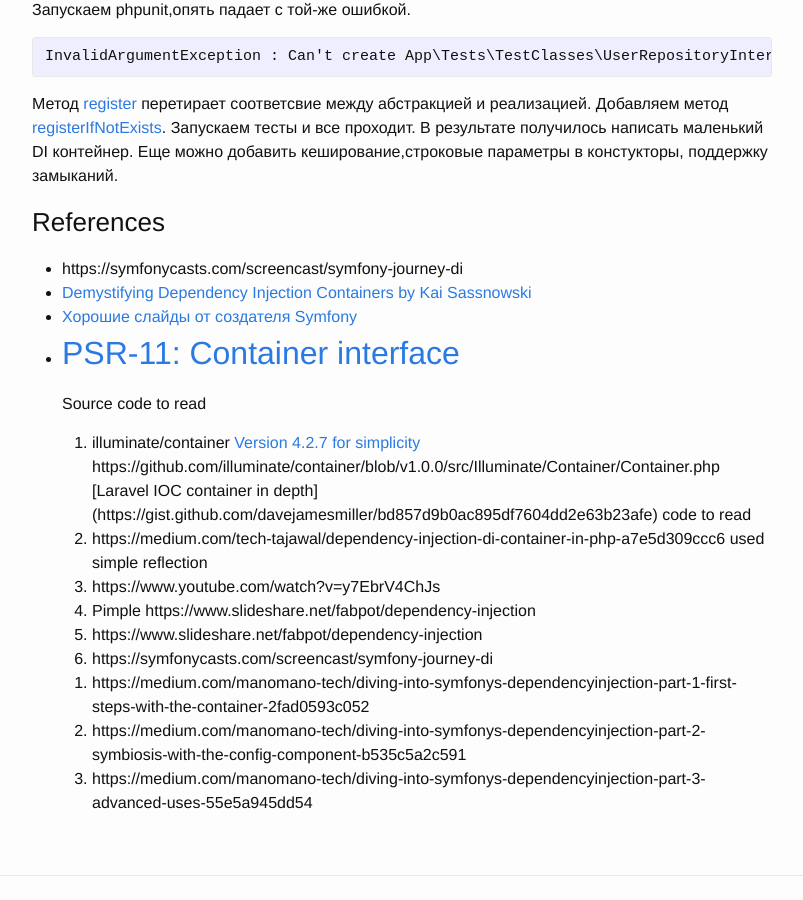
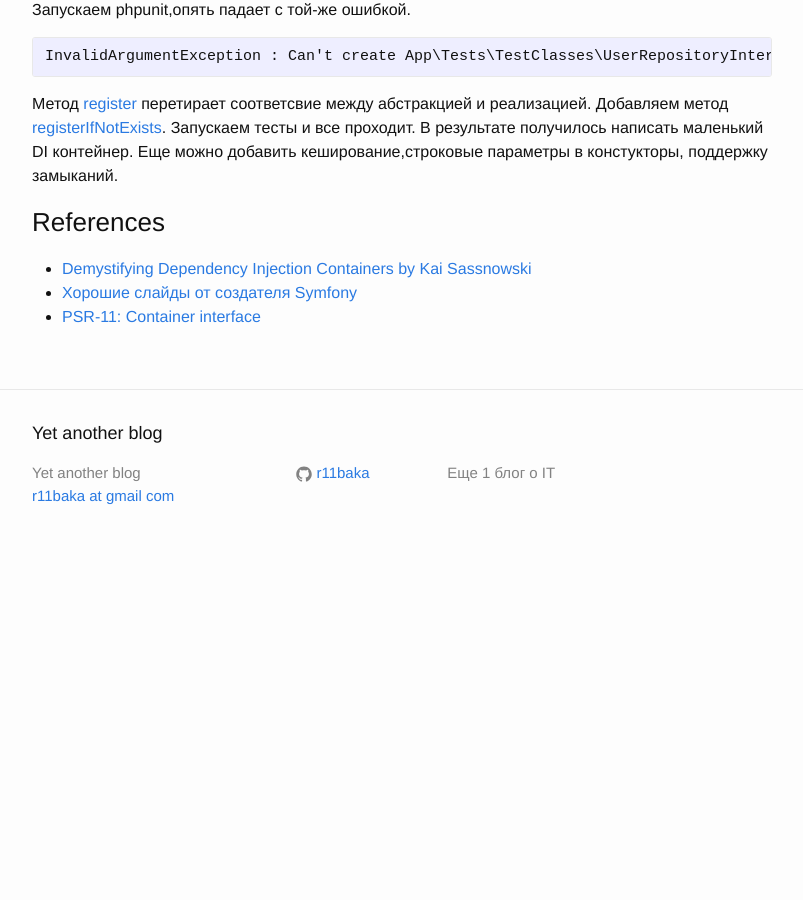
Before and after one commit to R11baka/r11baka.github.io, a Jekyll site: the page built from _posts/2021-05-24-DI.md, in a window 1280 px wide and 900 px high, scrolled down 8913 px. Shown: the whole window, without its empty margins (238-1041 px from the left). Built offline with Jekyll 4.4.1, drawn with Linux system fonts in a browser that asks for light colours; comment, search, counter and statistics services are not loaded; after the commit the page ends 9480 px from its top, so only the background shows below that.

Commit message:
Update 2021-05-24-DI.md

```diff
--- a/_posts/2021-05-24-DI.md
+++ b/_posts/2021-05-24-DI.md
@@ -358,20 +358,6 @@ InvalidArgumentException : Can't create App\Tests\TestClasses\UserRepositoryInte
 В результате получилось написать маленький DI контейнер. Еще можно добавить кеширование,строковые параметры в констукторы, поддержку замыканий.
 
 ### References
-* https://symfonycasts.com/screencast/symfony-journey-di
 * [Demystifying Dependency Injection Containers by Kai Sassnowski](https://www.youtube.com/watch?v=y7EbrV4ChJs)
 * [Хорошие слайды от создателя Symfony](https://www.slideshare.net/fabpot/dependency-injection)
 * [PSR-11: Container interface](https://www.php-fig.org/psr/psr-11/)
----
-Source code to read
-1. illuminate/container [Version 4.2.7 for simplicity](https://github.com/illuminate/container/blob/v4.2.7/Container.php)
-https://github.com/illuminate/container/blob/v1.0.0/src/Illuminate/Container/Container.php
-    [Laravel IOC container in depth] (https://gist.github.com/davejamesmiller/bd857d9b0ac895df7604dd2e63b23afe) code to read
-2. https://medium.com/tech-tajawal/dependency-injection-di-container-in-php-a7e5d309ccc6 used simple reflection
-3. https://www.youtube.com/watch?v=y7EbrV4ChJs
-4. Pimple https://www.slideshare.net/fabpot/dependency-injection
-5. https://www.slideshare.net/fabpot/dependency-injection
-6. https://symfonycasts.com/screencast/symfony-journey-di
-    7. https://medium.com/manomano-tech/diving-into-symfonys-dependencyinjection-part-1-first-steps-with-the-container-2fad0593c052
-    8. https://medium.com/manomano-tech/diving-into-symfonys-dependencyinjection-part-2-symbiosis-with-the-config-component-b535c5a2c591
-    9. https://medium.com/manomano-tech/diving-into-symfonys-dependencyinjection-part-3-advanced-uses-55e5a945dd54
```
